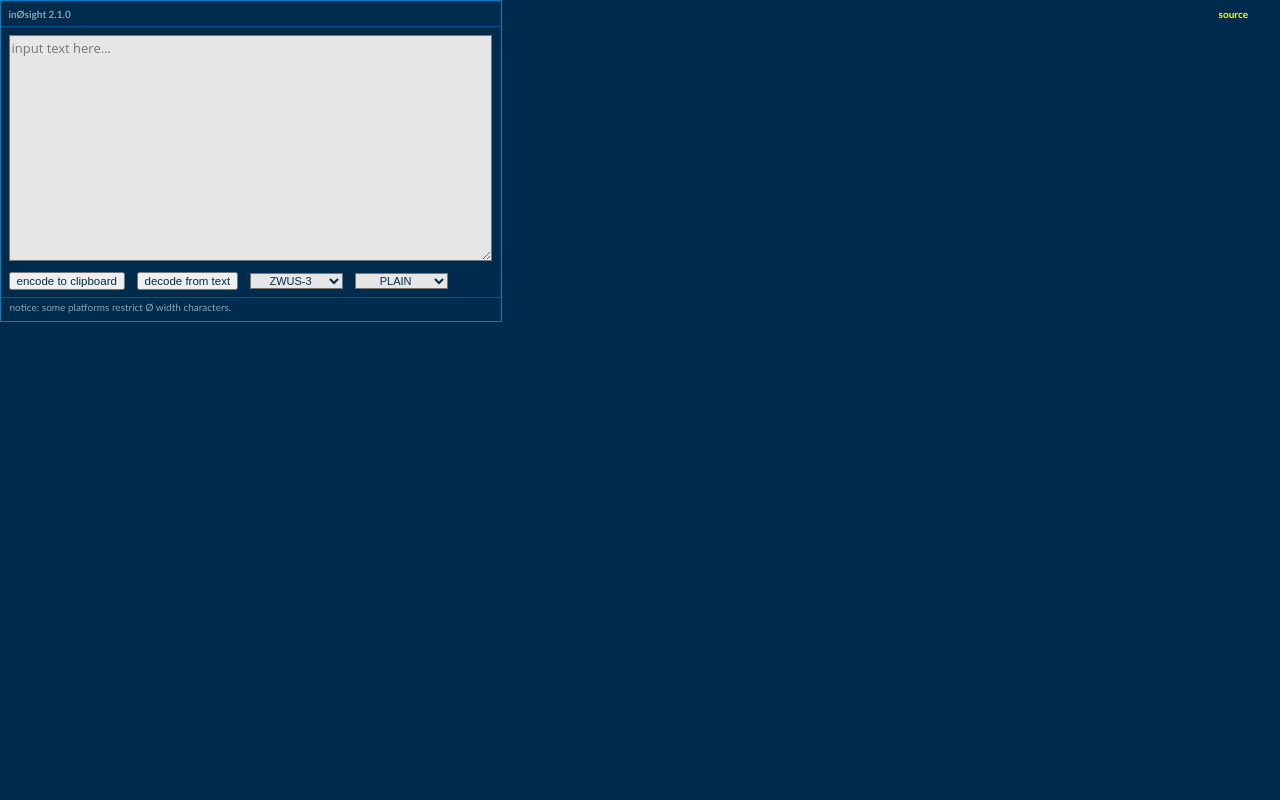
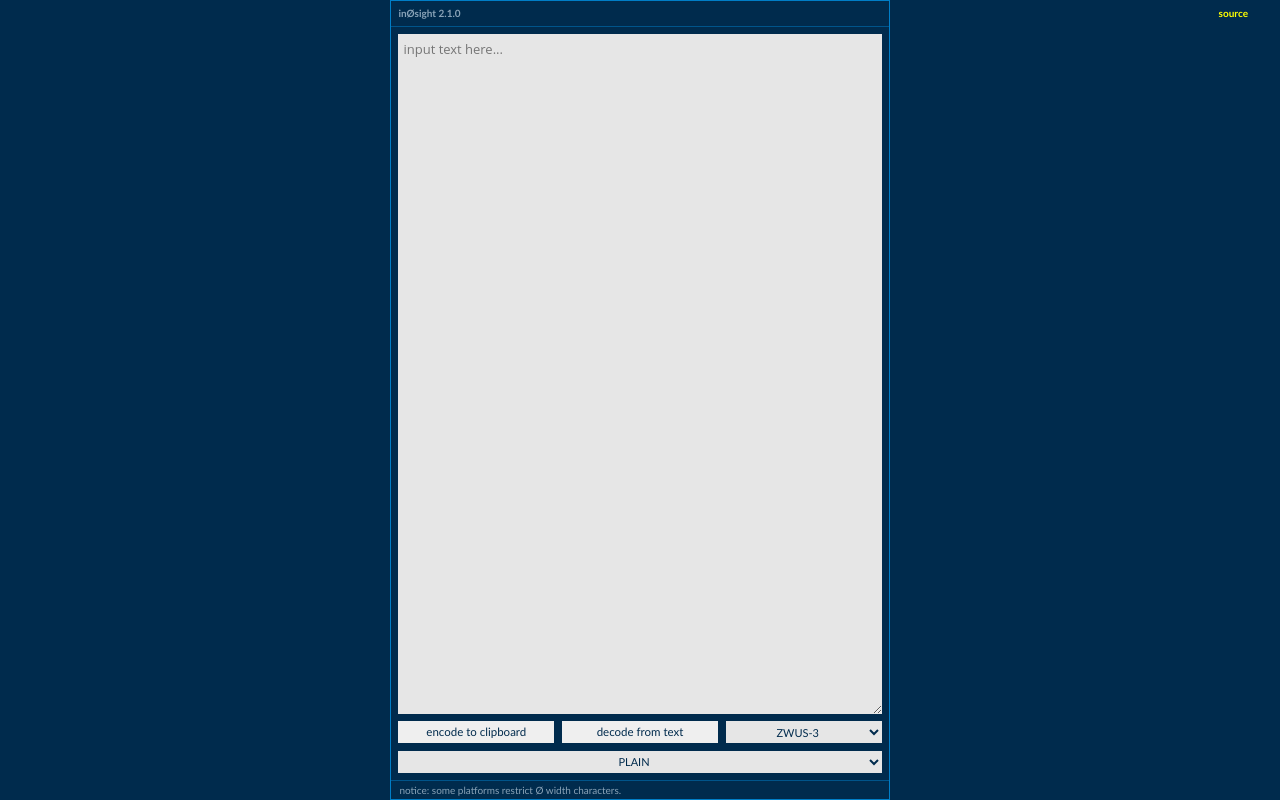
Before and after one commit to planetrenox/inzerosight, a browser extension: page index.html in a window 1280 px wide. Drawn offline with Linux system fonts and the light colour scheme.

Commit message:
feat: update index.html

```diff
--- a/index.html
+++ b/index.html
@@ -7,6 +7,7 @@
 <body>
 <div id="overbar"><p>inØsight 2.1.0<a id="homepage" href="https://github.com/planetrenox/inzerosight" target="_blank">source</a></p></div>
 <textarea id="textarea" placeholder="input text here..."></textarea>
+<div id="controls">
     <input id="encodeButton" type="button" name="button" value="encode to clipboard"/>
     <input id="decodeButton" type="button" name="button" value="decode from text"/>
     <select id="encoder">
@@ -23,31 +24,20 @@
             <option>SPECK32_64ECB</option>
         </optgroup>
     </select>
+</div>
 <p id="notice">
     notice: some platforms restrict Ø width characters.
 </p>
 <script src="dash.js"></script>
 </body>
 <style>
-    html, body, div, span, applet, object, iframe,
-    h1, h2, h3, h4, h5, h6, p, blockquote, pre,
-    a, abbr, acronym, address, big, cite, code,
-    del, dfn, em, img, ins, kbd, q, s, samp,
-    small, strike, strong, sub, sup, tt, var,
-    b, u, i, center,
-    dl, dt, dd, ol, ul, li,
-    fieldset, form, label, legend,
-    table, caption, tbody, tfoot, thead, tr, th, td,
-    article, aside, canvas, details, embed,
-    figure, figcaption, footer, header, hgroup,
-    menu, nav, output, ruby, section, summary,
-    time, mark, audio, video {
+    *, *::before, *::after {
         margin: 0;
         padding: 0;
         border: 0;
-        font-size: 100%;
         font: inherit;
         vertical-align: baseline;
+        box-sizing: border-box;
     }
 
     article, aside, details, figcaption, figure,
@@ -60,8 +50,11 @@
     body {
         font-family: Candara, "DejaVu Sans", sans-serif, Arial, Helvetica;
         background-color: #002b4d;
-        width: 500px;
-        height: 320px;
+        max-width: 500px;
+        min-height: 100vh;
+        margin: auto;
+        display: flex;
+        flex-direction: column;
         line-height: 1;
         border: 1.5px solid rgb(0, 126, 199);
     }
@@ -70,9 +63,9 @@
         padding: 1.5%;
         font-size: 10px;
         font-weight: bold;
-        margin-bottom: 0px;
         color: rgb(229, 244, 255, 0.6);
         border-bottom: 1px solid rgb(0, 126, 199, .5);
+        flex-shrink: 0;
     }
 
     #homepage {
@@ -85,52 +78,49 @@
     #textarea {
         background-color: #e6e6e6;
         margin: 1.5%;
-        width: 95.5%;
-        height: 69%;
+        width: auto;
+        flex: 1;
+        resize: vertical;
         font-family: "Open Sans", Candara, "DejaVu Sans", sans-serif, Arial, Helvetica;
         font-size: 13px;
         font-style: normal;
         font-variant: normal;
         font-weight: 400;
         line-height: 20px;
+        padding: 5px;
+    }
+
+    #controls {
+        display: flex;
+        flex-wrap: wrap;
+        gap: .5em;
+        padding: 0 1.5% 1.5%;
+    }
+
+    #controls > * {
+        flex: 1 1 120px;
+        color: #002b4d;
+        cursor: pointer;
+        padding: .3em;
     }
 
     input {
         font-size: 11.5px;
     }
 
-    #encodeButton {
-        display: inline-block;
-        margin-bottom: 0px;
-        margin-left: 1.5%;
-        color: #002b4d;
-        cursor: pointer;
-    }
-
-    #decodeButton {
-        margin-bottom: 0px;
-        margin-left: 1.5%;
-        color: #002b4d;
-        cursor: pointer;
-    }
-
     select {
-        display: inline-block;
-        margin-bottom: 0px;
-        margin-left: 1.5%;
-        color: #002b4d;
         background-color: #e6e6e6;
         text-align: center;
         font-size: 11px;
-        width: 8.5em;
     }
 
     #notice {
         font-size: 10px;
-        margin-top: 1.5%;
-        padding: .8% 0% 0% 1.7%;
+        margin-top: auto;
+        padding: .8% 1.7%;
         color: rgb(229, 244, 255, 0.6);
         border-top: 1px solid rgb(0, 126, 199, .5);
+        flex-shrink: 0;
     }
 
     #versions {
```
Lines whose indentation alone changed are shown as unchanged.
